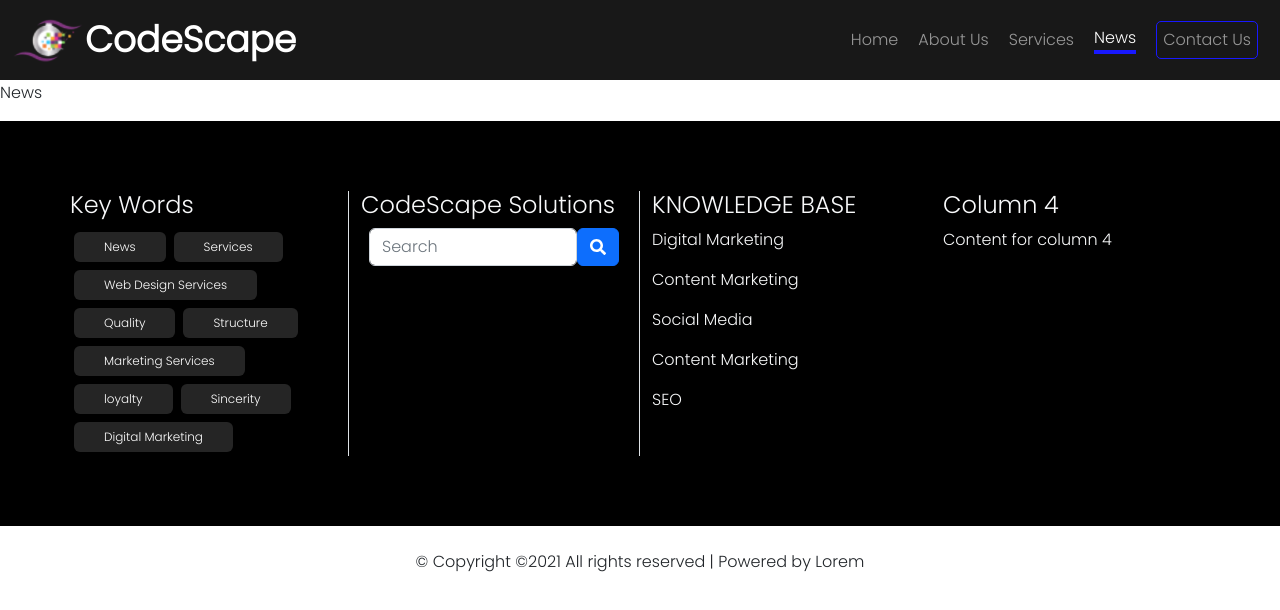
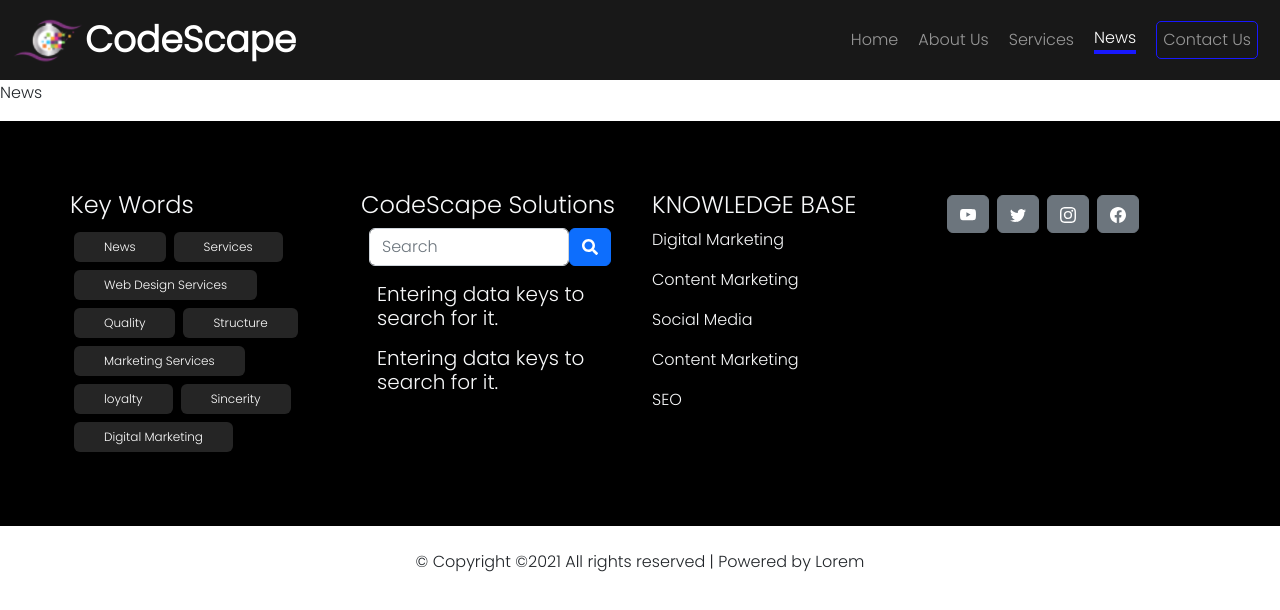
Before and after one commit to NoorAldeenAbuShehadeh/CompanyWebapp, a React (Create React App) app: page /News in a window 1280 px wide. Shown: the top 610 px of the page. Built offline with nearby package versions, Linux system fonts and the light colour scheme.

Commit message:
add data to footer

```diff
--- a/src/Components/Footer.js/Style.jsx
+++ b/src/Components/Footer.js/Style.jsx
@@ -10,6 +10,9 @@ const Style = createUseStyles((theme)=>({
     container:{
         backgroundColor: theme.colors.background,
         padding:'70px'
+    },
+    searchInput:{
+        maxWidth:'200px'
     }
 }))
 
--- /dev/null
+++ b/src/Components/Footer.js/footerkeywords.js
@@ -0,0 +1,11 @@
+export const footerKeywords = [
+    "News",
+    "Services",
+    "Web Design Services",
+    "Quality",
+    "Structure",
+    "Marketing Services",
+    "loyalty",
+    "Sincerity",
+    "Digital Marketing",
+  ]
--- a/src/Components/Footer.js/index.js
+++ b/src/Components/Footer.js/index.js
@@ -7,9 +7,11 @@ import {
   Form,
   FormControl,
 } from "react-bootstrap";
+import {BsFacebook, BsInstagram, BsTwitter, BsYoutube} from 'react-icons/bs';
 import { FaSearch } from "react-icons/fa";
 import { useTheme } from "react-jss";
 import Style from "./Style";
+import { footerKeywords } from "./footerkeywords";
 const Footer = () => {
   const theme = useTheme();
   const classes = Style({ theme });
@@ -18,19 +20,9 @@ const Footer = () => {
       <footer className={`text-light py-3`}>
         <Container fluid className={classes.container}>
           <Row>
-            <Col md={3} className="border-end">
+            <Col md={3} >
               <h4>Key Words</h4>
-              {[
-                "News",
-                "Services",
-                "Web Design Services",
-                "Quality",
-                "Structure",
-                "Marketing Services",
-                "loyalty",
-                "Sincerity",
-                "Digital Marketing",
-              ].map((item) => (
+              {footerKeywords.map((item) => (
                 <Button
                   variant="secondary"
                   className={`m-1 ${classes.keyWord}`}
@@ -39,14 +31,16 @@ const Footer = () => {
                 </Button>
               ))}
             </Col>
-            <Col md={3} className="border-end ">
+            <Col md={3}>
               <h4>CodeScape Solutions</h4>
               <Form className="d-flex m-2">
-                <FormControl type="text" placeholder="Search" />
+                <FormControl type="text" placeholder="Search" className={classes.searchInput}/>
                 <Button>
                   <FaSearch />
                 </Button>
               </Form>
+              <h5 className="m-3">Entering data keys to search for it.</h5>
+              <h5 className="m-3">Entering data keys to search for it.</h5>
             </Col>
             <Col md={3}>
               <h4>KNOWLEDGE BASE</h4>
@@ -57,10 +51,12 @@ const Footer = () => {
               <p>SEO</p>
             </Col>
             <Col md={3}>
-              <h4>Column 4</h4>
-              <p>Content for column 4</p>
+            <Button variant="secondary" className="m-1"><BsYoutube/></Button>
+            <Button variant="secondary" className="m-1"><BsTwitter/></Button>
+            <Button variant="secondary" className="m-1"><BsInstagram/></Button>
+            <Button variant="secondary" className="m-1"><BsFacebook/></Button>
             </Col>
-          </Row>
+            </Row>
         </Container>
       </footer>
       <Container className="d-flex justify-content-center p-2">
```
